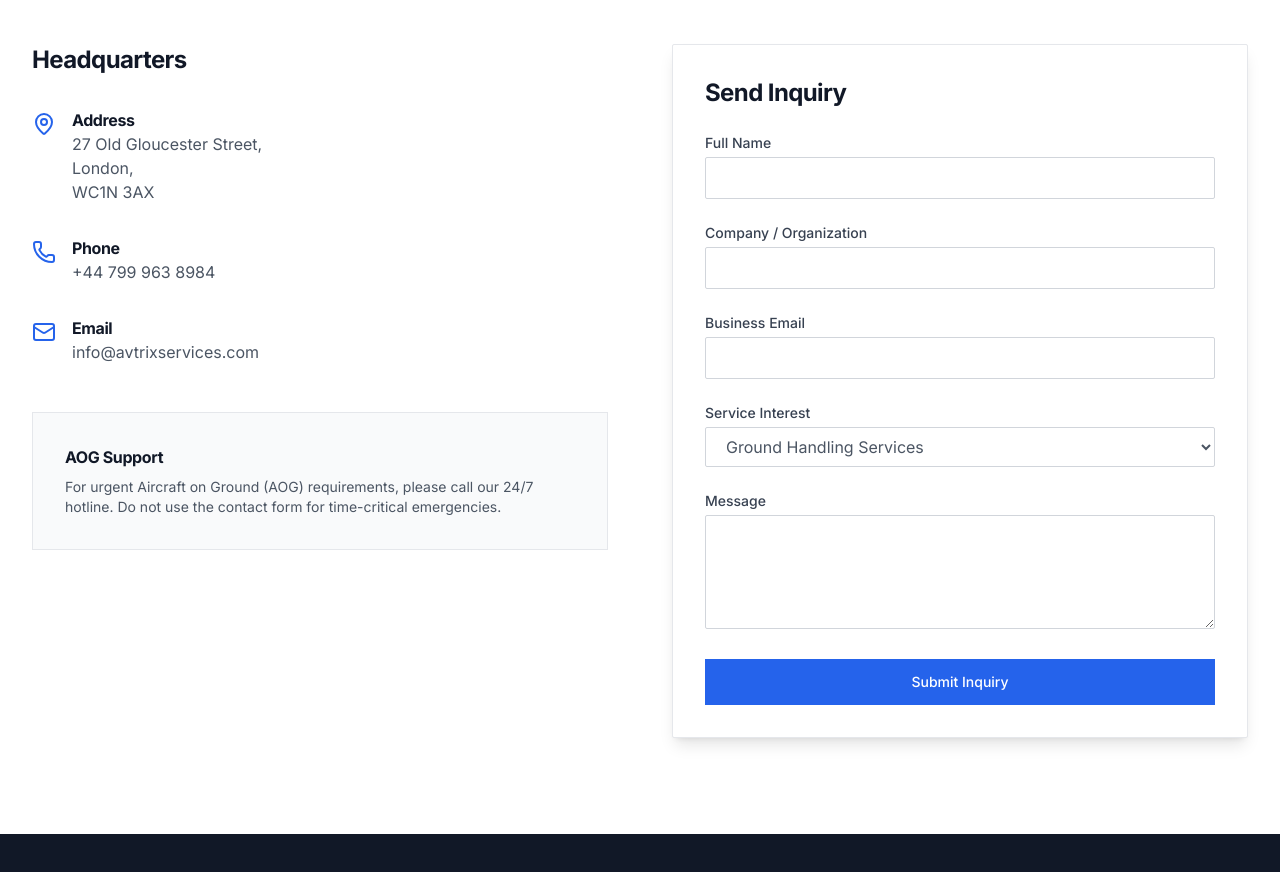
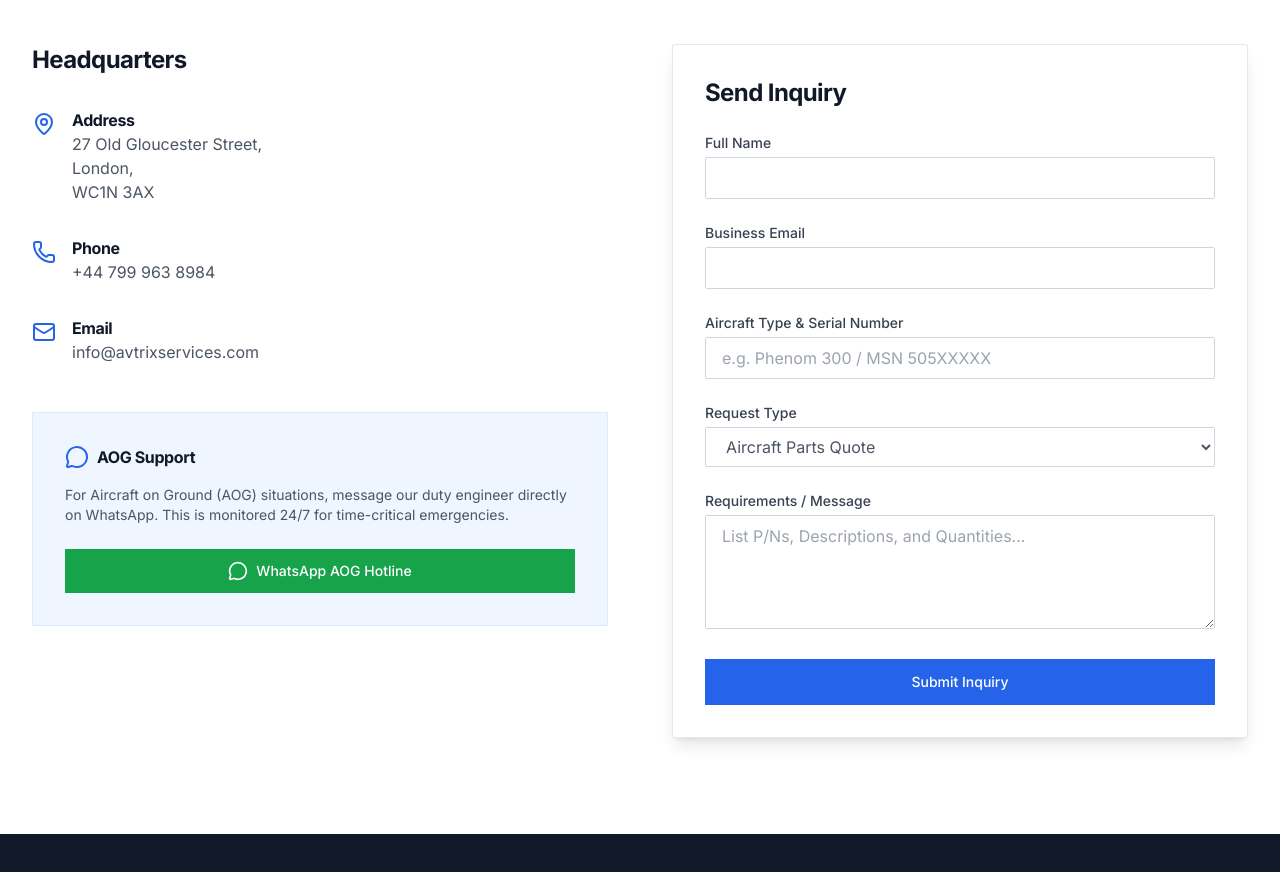
Before and after one commit to Dahmii/Avtrix, a React (Vite) app: page /contact in a window 1280 px wide. Shown: the part 420-1292 px from the top of the page. Built offline with nearby package versions, Linux system fonts and the light colour scheme.

Commit message:
updated whatsapp link

```diff
--- a/src/components/sections/HeroSection.tsx
+++ b/src/components/sections/HeroSection.tsx
@@ -38,7 +38,7 @@
               {ctaText}
             </Button>
             {/* Updated to secondary/outline style as per plan */}
-            <Button href="https://wa.me/YOUR_NUMBER" variant="outline" className="text-base px-8 py-4 bg-transparent text-black border-gray-600 hover:bg-white/10 hover:border-white hover:text-white transition-colors">
+            <Button href="https://wa.me/+447999638984" target="_blank" variant="outline" className="text-base px-8 py-4 bg-transparent text-black border-gray-600 hover:bg-white/10 hover:border-white hover:text-white transition-colors">
               AOG? Whatsapp Now
             </Button>
           </div>
--- a/src/components/ui/Button.tsx
+++ b/src/components/ui/Button.tsx
@@ -1,32 +1,63 @@
 import React from 'react';
 import { Link } from 'react-router-dom';
+
+// Added 'target' and 'rel' to the interface
 interface ButtonProps extends React.ButtonHTMLAttributes<HTMLButtonElement> {
   variant?: 'primary' | 'secondary' | 'outline';
   href?: string;
   fullWidth?: boolean;
+  target?: string;
+  rel?: string;
 }
+
 export function Button({
   children,
   variant = 'primary',
   href,
   className = '',
   fullWidth = false,
+  target,
+  rel,
   ...props
 }: ButtonProps) {
   const baseStyles = 'inline-flex items-center justify-center px-6 py-3 text-sm font-medium transition-colors duration-200 focus:outline-none focus:ring-2 focus:ring-offset-2 disabled:opacity-50 disabled:cursor-not-allowed';
+
   const variants = {
     primary: 'bg-blue-600 text-white hover:bg-blue-700 focus:ring-blue-500 border border-transparent',
     secondary: 'bg-gray-900 text-white hover:bg-gray-800 focus:ring-gray-900 border border-transparent',
     outline: 'bg-white text-gray-700 hover:bg-gray-50 border border-gray-300 focus:ring-gray-500'
   };
+
   const widthClass = fullWidth ? 'w-full' : '';
   const combinedClassName = `${baseStyles} ${variants[variant]} ${widthClass} ${className}`;
+
   if (href) {
-    return <Link to={href} className={combinedClassName}>
+    // Check if the link starts with http (external)
+    const isExternal = href.startsWith('http') || href.startsWith('mailto:');
+
+    if (isExternal) {
+      return (
+        <a
+          href={href}
+          className={combinedClassName}
+          target={target}
+          rel={target === '_blank' ? 'noopener noreferrer' : rel}
+        >
+          {children}
+        </a>
+      );
+    }
+
+    return (
+      <Link to={href} className={combinedClassName}>
         {children}
-      </Link>;
+      </Link>
+    );
   }
-  return <button className={combinedClassName} {...props}>
+
+  return (
+    <button className={combinedClassName} {...props}>
       {children}
-    </button>;
+    </button>
+  );
 }
--- a/src/pages/ContactPage.tsx
+++ b/src/pages/ContactPage.tsx
@@ -1,34 +1,39 @@
-import React, { useState } from 'react';
-import { Mail, Phone, MapPin } from 'lucide-react';
+import React, { useRef } from 'react';
+import emailjs from '@emailjs/browser';
+import { Mail, Phone, MapPin, MessageCircle } from 'lucide-react';
 import { Container } from '../components/ui/Container';
 import { Button } from '../components/ui/Button';
+
 export function ContactPage() {
-  const [formState, setFormState] = useState({
-    name: '',
-    company: '',
-    email: '',
-    service: 'ground-handling',
-    message: ''
-  });
-  const handleSubmit = (e: React.FormEvent) => {
+  const form = useRef<HTMLFormElement>(null);
+
+  const sendEmail = (e: React.FormEvent) => {
     e.preventDefault();
-    // In a real app, this would handle submission
-    console.log('Form submitted:', formState);
-    alert('Thank you for your inquiry. Our operations team will contact you shortly.');
+
+    if (form.current) {
+      // Replace these with your actual IDs from the EmailJS dashboard
+      emailjs.sendForm(
+        'service_tx0rbhh',
+        'template_aaivx6o',
+        form.current,
+        '6oaSpEd-tBrNmLVPV'
+      )
+      .then((result) => {
+          alert('Thank you. Your inquiry has been sent to our operations team.');
+          form.current?.reset();
+      }, (error) => {
+          alert('Failed to send inquiry. Please try our WhatsApp hotline for immediate support.');
+          console.error('EmailJS Error:', error.text);
+      });
+    }
   };
-  const handleChange = (e: React.ChangeEvent<HTMLInputElement | HTMLTextAreaElement | HTMLSelectElement>) => {
-    setFormState({
-      ...formState,
-      [e.target.name]: e.target.value
-    });
-  };
+
   return <main className="pt-20">
       <div className="bg-gray-900 text-white py-20">
         <Container>
           <h1 className="text-4xl lg:text-5xl font-bold mb-6 text-white">Contact Us</h1>
           <p className="text-xl text-gray-300 max-w-3xl">
-            Get in touch with our operations team for service inquiries, RFQs,
-            or partnership opportunities.
+            Request a quote for aircraft parts or GSE, or reach our AOG team for immediate assistance.
           </p>
         </Container>
       </div>
@@ -60,10 +65,7 @@
                   <Phone className="h-6 w-6 text-blue-600 mt-1 mr-4" />
                   <div>
                     <h3 className="font-bold text-gray-900">Phone</h3>
-                    <p className="text-gray-600">
-                       +44 799 963 8984
-
-                    </p>
+                    <p className="text-gray-600">+44 799 963 8984</p>
                   </div>
                 </div>
 
@@ -71,24 +73,25 @@
                   <Mail className="h-6 w-6 text-blue-600 mt-1 mr-4" />
                   <div>
                     <h3 className="font-bold text-gray-900">Email</h3>
-                    <p className="text-gray-600">
-                      info@avtrixservices.com
-                      {/* <br />
-                      Operations: ops@avtrix.com
-                      <br />
-                      Sales: sales@avtrix.com */}
-                    </p>
+                    <p className="text-gray-600">info@avtrixservices.com</p>
                   </div>
                 </div>
               </div>
 
-              <div className="bg-gray-50 p-8 border border-gray-200">
-                <h3 className="font-bold text-gray-900 mb-2">AOG Support</h3>
-                <p className="text-sm text-gray-600">
-                  For urgent Aircraft on Ground (AOG) requirements, please call
-                  our 24/7 hotline. Do not use the contact form for
-                  time-critical emergencies.
+              <div className="bg-blue-50 p-8 border border-blue-100">
+                <div className="flex items-center gap-2 mb-4">
+                  <MessageCircle className="h-6 w-6 text-blue-600" />
+                  <h3 className="font-bold text-gray-900">AOG Support</h3>
+                </div>
+                <p className="text-sm text-gray-600 mb-6">
+                  For Aircraft on Ground (AOG) situations, message our duty engineer directly on WhatsApp.
+                  This is monitored 24/7 for time-critical emergencies.
                 </p>
+                {/* Replace YOUR_NUMBER with the actual number when provided */}
+                <Button href="https://wa.me/447999638984" target="_blank" className="w-full bg-green-600 hover:bg-green-700 border-none text-white">
+                  <MessageCircle className="mr-2 h-5 w-5" /> {/* Optional: Adding the icon for visual impact */}
+                    WhatsApp AOG Hotline
+                </Button>
               </div>
             </div>
 
@@ -97,50 +100,48 @@
               <h2 className="text-2xl font-bold text-gray-900 mb-6">
                 Send Inquiry
               </h2>
-              <form onSubmit={handleSubmit} className="space-y-6">
+              <form ref={form} onSubmit={sendEmail} className="space-y-6">
                 <div>
                   <label htmlFor="name" className="block text-sm font-medium text-gray-700 mb-1">
                     Full Name
                   </label>
-                  <input type="text" id="name" name="name" required className="w-full px-4 py-2 border border-gray-300 rounded-sm focus:ring-2 focus:ring-blue-500 focus:border-blue-500 outline-none transition-colors" value={formState.name} onChange={handleChange} />
-                </div>
-
-                <div>
-                  <label htmlFor="company" className="block text-sm font-medium text-gray-700 mb-1">
-                    Company / Organization
-                  </label>
-                  <input type="text" id="company" name="company" required className="w-full px-4 py-2 border border-gray-300 rounded-sm focus:ring-2 focus:ring-blue-500 focus:border-blue-500 outline-none transition-colors" value={formState.company} onChange={handleChange} />
+                  <input type="text" id="name" name="name" required className="w-full px-4 py-2 border border-gray-300 rounded-sm focus:ring-2 focus:ring-blue-500 outline-none" />
                 </div>
 
                 <div>
                   <label htmlFor="email" className="block text-sm font-medium text-gray-700 mb-1">
                     Business Email
                   </label>
-                  <input type="email" id="email" name="email" required className="w-full px-4 py-2 border border-gray-300 rounded-sm focus:ring-2 focus:ring-blue-500 focus:border-blue-500 outline-none transition-colors" value={formState.email} onChange={handleChange} />
+                  <input type="email" id="email" name="email" required className="w-full px-4 py-2 border border-gray-300 rounded-sm focus:ring-2 focus:ring-blue-500 outline-none" />
                 </div>
 
                 <div>
-                  <label htmlFor="service" className="block text-sm font-medium text-gray-700 mb-1">
-                    Service Interest
+                  <label htmlFor="title" className="block text-sm font-medium text-gray-700 mb-1">
+                    Aircraft Type & Serial Number
                   </label>
-                  <select id="service" name="service" className="w-full px-4 py-2 border border-gray-300 rounded-sm focus:ring-2 focus:ring-blue-500 focus:border-blue-500 outline-none transition-colors bg-white" value={formState.service} onChange={handleChange}>
-                    <option value="ground-handling">
-                      Ground Handling Services
-                    </option>
-                    <option value="spares">Aircraft Spares & Supply</option>
-                    <option value="partnership">Partnership Inquiry</option>
-                    <option value="other">Other</option>
+                  <input type="text" id="title" name="title" required placeholder="e.g. Phenom 300 / MSN 505XXXXX" className="w-full px-4 py-2 border border-gray-300 rounded-sm focus:ring-2 focus:ring-blue-500 outline-none" />
+                </div>
+
+                <div>
+                  <label htmlFor="request_type" className="block text-sm font-medium text-gray-700 mb-1">
+                    Request Type
+                  </label>
+                  <select id="request_type" name="request_type" className="w-full px-4 py-2 border border-gray-300 rounded-sm focus:ring-2 focus:ring-blue-500 outline-none bg-white">
+                    <option value="parts">Aircraft Parts Quote</option>
+                    <option value="gse">GSE & Tooling Quote</option>
+                    <option value="aog">AOG Support Request</option>
+                    <option value="other">Other Inquiry</option>
                   </select>
                 </div>
 
                 <div>
                   <label htmlFor="message" className="block text-sm font-medium text-gray-700 mb-1">
-                    Message
+                    Requirements / Message
                   </label>
-                  <textarea id="message" name="message" rows={4} required className="w-full px-4 py-2 border border-gray-300 rounded-sm focus:ring-2 focus:ring-blue-500 focus:border-blue-500 outline-none transition-colors" value={formState.message} onChange={handleChange}></textarea>
+                  <textarea id="message" name="message" rows={4} required placeholder="List P/Ns, Descriptions, and Quantities..." className="w-full px-4 py-2 border border-gray-300 rounded-sm focus:ring-2 focus:ring-blue-500 outline-none"></textarea>
                 </div>
 
-                <Button type="submit" variant="primary" fullWidth>
+                <Button type="submit" variant="primary" className="w-full">
                   Submit Inquiry
                 </Button>
               </form>
--- a/src/pages/HomePage.tsx
+++ b/src/pages/HomePage.tsx
@@ -150,7 +150,7 @@
                 </div>
               ))}
             </div>
-            <Button href="https://wa.me/YOUR_NUMBER" className="bg-green-600 hover:bg-green-700 text-white border-none py-6 px-10 text-xl">
+            <Button href="https://wa.me/+447999638984" target="_blank" className="bg-green-600 hover:bg-green-700 text-white border-none py-6 px-10 text-xl">
               <MessageCircle className="mr-2 h-6 w-6" /> WHATSAPP AOG HOTLINE
             </Button>
           </div>
```
Also changed, not shown: package.json (+7 -6 lines), 1 other file (tests, documents, lock files or other folders).
